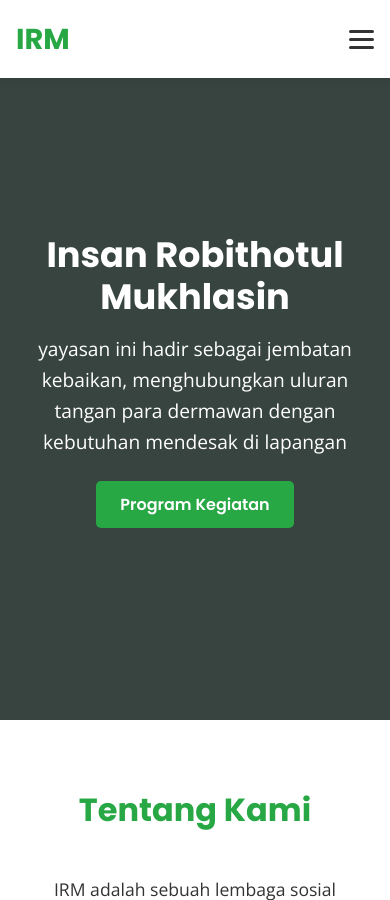
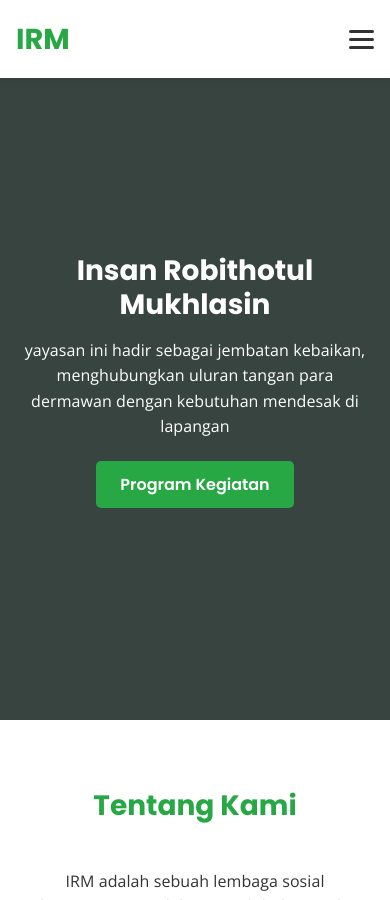
Before and after one commit to x-qmo/x-qmo.github.io, a Jekyll site: the page built from _landing_pages/irm.md, in a window 390 px wide and 900 px high. Built offline with Jekyll 4.4.1, drawn with Linux system fonts in a browser that asks for light colours.

Commit message:
Update lanpage-irm.css

```diff
--- a/assets/css/lanpage-irm.css
+++ b/assets/css/lanpage-irm.css
@@ -411,21 +411,22 @@ padding-left: 15px;
         /* --- Responsif --- */
         @media (max-width: 768px) {
               body {
-    font-size: 1.125rem; /* 18px */
+    font-size: 1rem; /* 18px */
   }
   h1 {
-    font-size: 3rem; /* 48px */
+    font-size: 1.75rem; /* 48px */
   }
             .hero-title {
-                font-size: 2.2rem;
+                font-size: 1.75rem;
             }
 
-            .hero-subtitle {
-                font-size: 1.2rem;
+            .hero-subtitle, .section-description, .about-text p, .program-card p {
+                font-size: 1rem;
+                letter-spacing: 0.005rem;
             }
 
             .section-title {
-                font-size: 2rem;
+                font-size: 1.75rem;
             }
 
             .nav-list {
```
